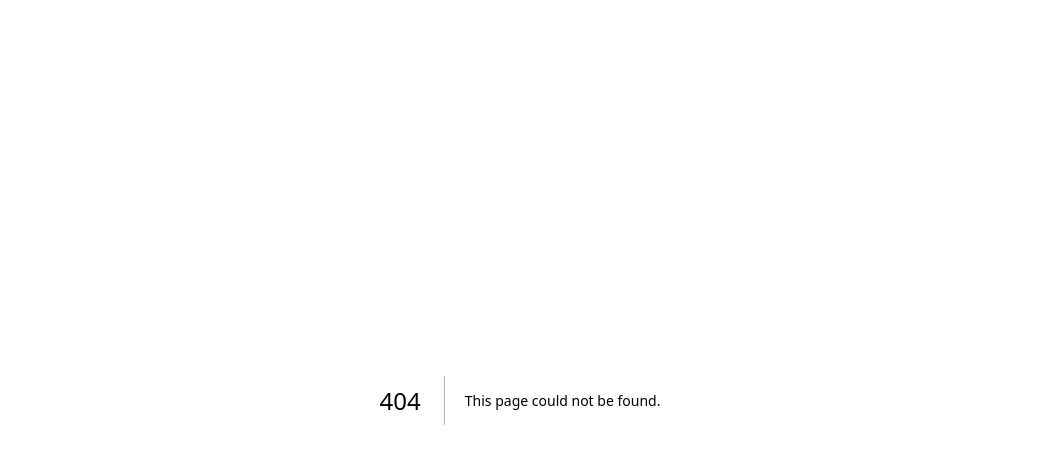
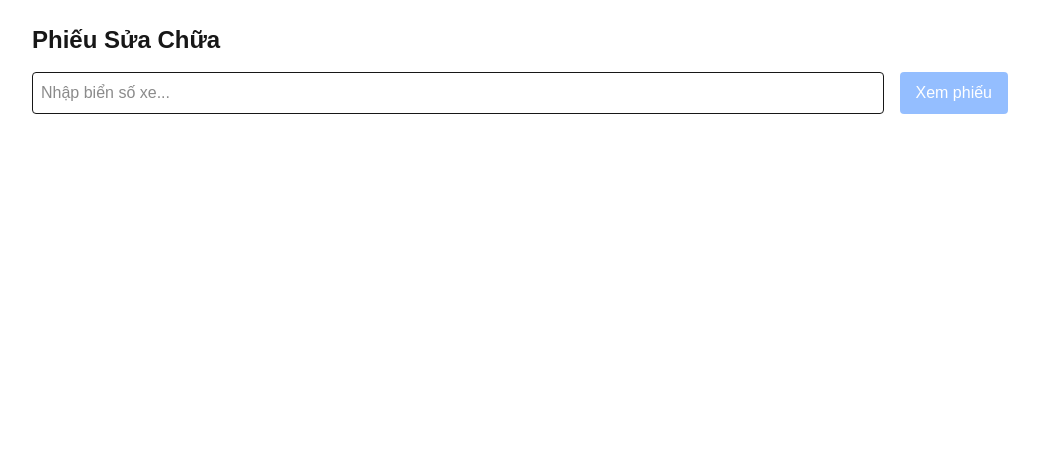
Before and after one commit to pnt2005/car-garage-management, a Next.js app: page /phieusuachua in a window 1280 px wide. Before the commit this address had no page. Shown: the top 464 px of the page, without its empty margins (120-1159 px from the left). Built offline with nearby package versions, Linux system fonts and the light colour scheme.

Commit message:
add page(phieusuachua)

```diff
--- /dev/null
+++ b/app/phieusuachua/page.js
@@ -0,0 +1,111 @@
+"use client";
+
+import { useState, useEffect } from "react";
+
+export default function PhieuSuaChua() {
+  const [bienSo, setBienSo] = useState("");
+  const [phieuList, setPhieuList] = useState(null);
+  const [loading, setLoading] = useState(false);
+  const [message, setMessage] = useState("");
+
+  // ----------------------------
+  // Hàm xem phiếu sửa chữa
+  // ----------------------------
+  const handleXemPhieu = async (bs) => {
+    if (!bs) return;
+    setLoading(true);
+    setMessage("");
+    try {
+      const res = await fetch(`/api/phieusuachua/${bs}`);
+      const data = await res.json();
+      if (!res.ok) {
+        setMessage(data.error || "Có lỗi khi lấy dữ liệu");
+        setPhieuList(null);
+        return;
+      }
+      setPhieuList(data);
+    } catch (err) {
+      console.error(err);
+      setMessage("Có lỗi xảy ra khi gọi API");
+    } finally {
+      setLoading(false);
+    }
+  };
+
+  // Tự động fetch khi thay đổi biển số
+  useEffect(() => {
+    if (bienSo) handleXemPhieu(bienSo);
+    else setPhieuList(null);
+  }, [bienSo]);
+
+  return (
+    <div className="p-6 max-w-5xl mx-auto">
+      <h1 className="text-2xl font-bold mb-4">Phiếu Sửa Chữa</h1>
+
+      <div className="flex gap-4 mb-4">
+        <input
+          type="text"
+          placeholder="Nhập biển số xe..."
+          value={bienSo}
+          onChange={(e) => setBienSo(e.target.value)}
+          className="p-2 border rounded flex-1"
+        />
+        <button
+          onClick={() => handleXemPhieu(bienSo)}
+          disabled={!bienSo || loading}
+          className="px-4 py-2 bg-blue-500 text-white rounded hover:bg-blue-600 disabled:opacity-50"
+        >
+          {loading ? "Đang tải..." : "Xem phiếu"}
+        </button>
+      </div>
+
+      {message && <p className="mb-4 text-red-600">{message}</p>}
+
+      {phieuList && phieuList.length > 0 && (
+        <div className="overflow-x-auto">
+          {phieuList.map((phieu, idx) => (
+            <div key={idx} className="mb-6 p-4 border rounded bg-gray-50">
+              <p className="font-semibold">
+                Ngày sửa chữa: {new Date(phieu.NgaySuaChua).toLocaleDateString()}
+              </p>
+              <p>Chủ xe: {phieu.ChuXe.TenChuXe} | Email: {phieu.ChuXe.Email} | ĐT: {phieu.ChuXe.DienThoai}</p>
+              <p>Hiệu xe: {phieu.HieuXe.TenHieuXe}</p>
+              <p className="font-semibold mt-2">
+                Tổng tiền: {phieu.TongThanhTien.toLocaleString()}₫
+              </p>
+
+              <table className="w-full table-auto border border-gray-300 mt-2">
+                <thead>
+                  <tr className="bg-gray-100">
+                    <th className="border px-2 py-1">Nội dung</th>
+                    <th className="border px-2 py-1">Phụ tùng</th>
+                    <th className="border px-2 py-1">Số lượng</th>
+                    <th className="border px-2 py-1">Đơn giá</th>
+                    <th className="border px-2 py-1">Tiền công</th>
+                    <th className="border px-2 py-1">Thành tiền</th>
+                  </tr>
+                </thead>
+                <tbody>
+                  {phieu.ChiTietPhieuSuaChua.map((ct, i) => (
+                    <tr key={i}>
+                      <td className="border px-2 py-1">{ct.NoiDung}</td>
+                      <td className="border px-2 py-1">{ct.TenPhuTung}</td>
+                      <td className="border px-2 py-1 text-center">{ct.SoLuong}</td>
+                      <td className="border px-2 py-1 text-right">{ct.DonGia.toLocaleString()}₫</td>
+                      <td className="border px-2 py-1 text-right">{ct.GiaTienCong.toLocaleString()}₫</td>
+                      <td className="border px-2 py-1 text-right">{ct.ThanhTien.toLocaleString()}₫</td>
+                    </tr>
+                  ))}
+                </tbody>
+              </table>
+            </div>
+          ))}
+        </div>
+      )}
+
+      {phieuList && phieuList.length === 0 && (
+        <p className="text-gray-600">Xe này chưa có phiếu sửa chữa nào.</p>
+      )}
+    </div>
+  );
+}
```
